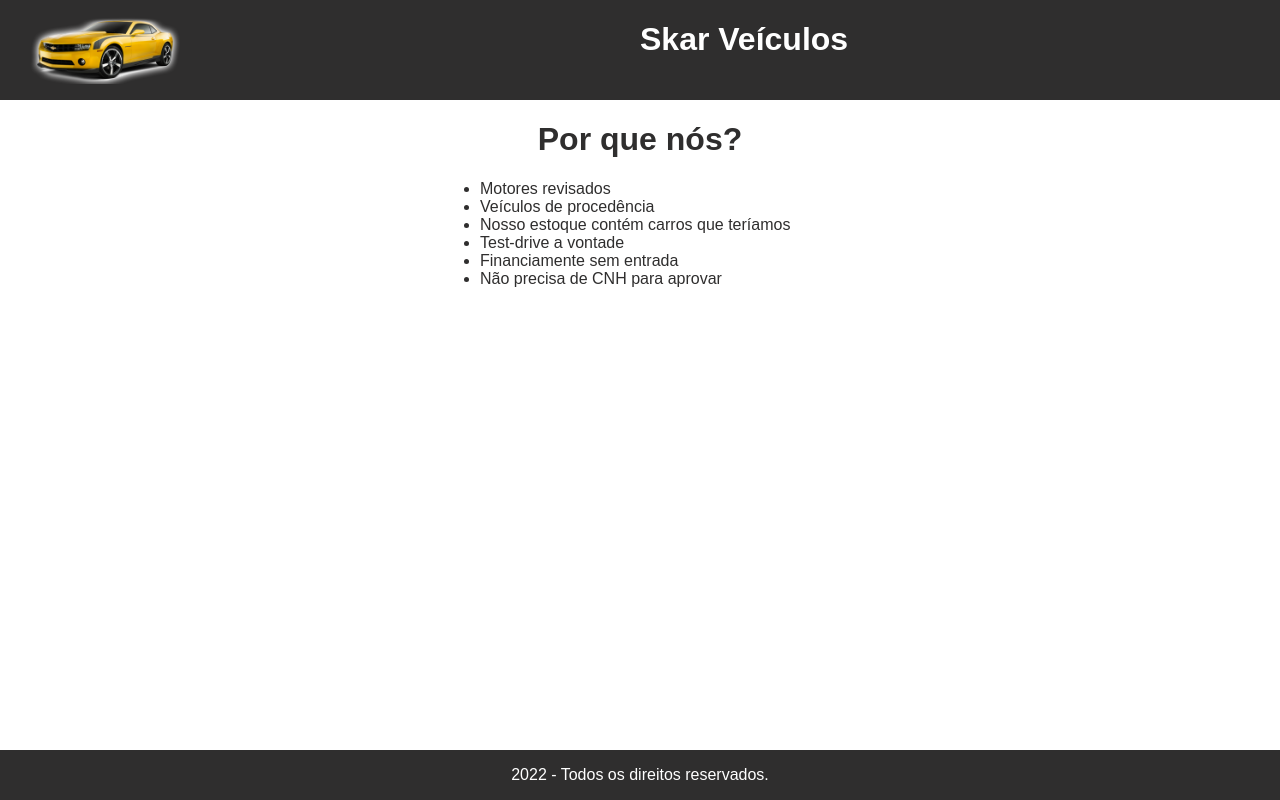
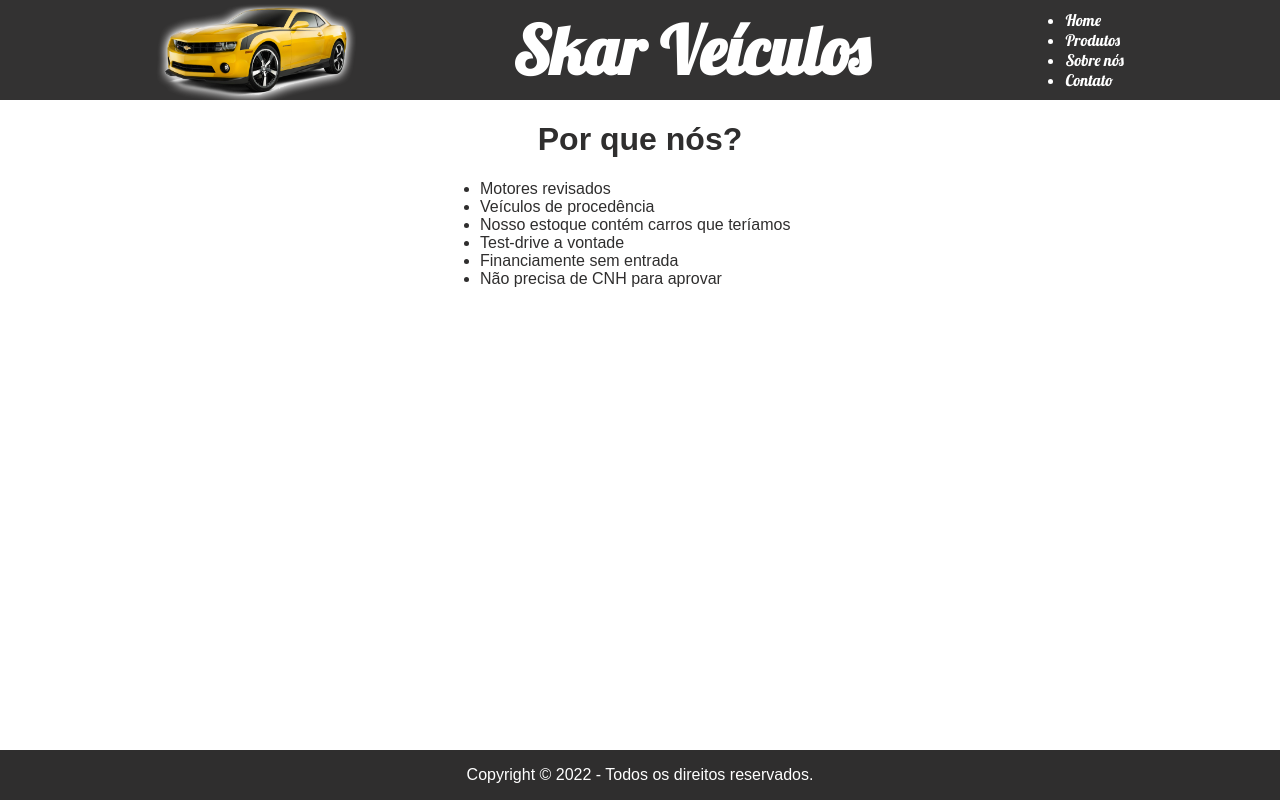
Before and after one commit to leticiatritter/trabalho-final-web, a plain HTML site: page index.html in a window 1280 px wide. Drawn offline with Linux system fonts and the light colour scheme.

Commit message:
adicionando menu

```diff
--- a/index.html
+++ b/index.html
@@ -9,12 +9,14 @@
     <body>
         <!--Header-->
         <div id="header">
-            <div class="header-left">
-                <img src="logo.png">
-            </div>
-            <div class="header-right">
-                <h1>Skar Veículos</h1>
-            </div>
+                <img src="logo.png" class="logo">
+                <h1 class="titulo">Skar Veículos</h1>
+                <ul class="menu">
+                    <li href="index.html">Home</li>
+                    <li href="produtos.html">Produtos</li>
+                    <li href="sobre-nos.html">Sobre nós</li>
+                    <li href="contato.html">Contato</li>
+                </ul>
         </div>
         <!--Body-->
         <div id="body">
@@ -32,7 +34,7 @@
         </div>
         <!--Footer-->
         <div id="footer">
-            <p>2022 - Todos os direitos reservados.</p>
+            <p>Copyright &copy; 2022 - Todos os direitos reservados.</p>
         </div>
 
 
--- a/main.css
+++ b/main.css
@@ -1,17 +1,37 @@
+@import url('https://fonts.googleapis.com/css2?family=Lobster&display=swap');
 body {
     margin: 0;
     padding: 0;
 }
 
+
 #header {
-    background-color: #2f2e2e;
-    color: #fff;
-    font-family: Arial, Helvetica, sans-serif;
+    background-color: #333232;
     display: flex;
     height: 100px;
+    flex-direction: row;
+    align-items: center;
+    justify-content: space-evenly;
 }
 
-.header-left {
+.logo {
+    width: 200px;
+    height: 100px;
+    font-size: 6pt;
+}
+
+.titulo {
+    color: #fff;
+    font-family: 'Lobster', cursive;
+    font-size: 50pt;
+}
+
+.menu {
+    color: #fff;
+    font-family: 'Lobster', cursive;
+}
+
+/*.header-left {
     width: 50%;
 }
 
@@ -19,7 +39,7 @@ body {
     max-width: 150px;
     margin-left: 30px;
     margin-top: 15px;
-}
+}*/
 
 #body {
     color: #2f2e2e;
```
Also changed, not shown: contato.html (added), produtos.html (added), sobre-nos.html (added).
